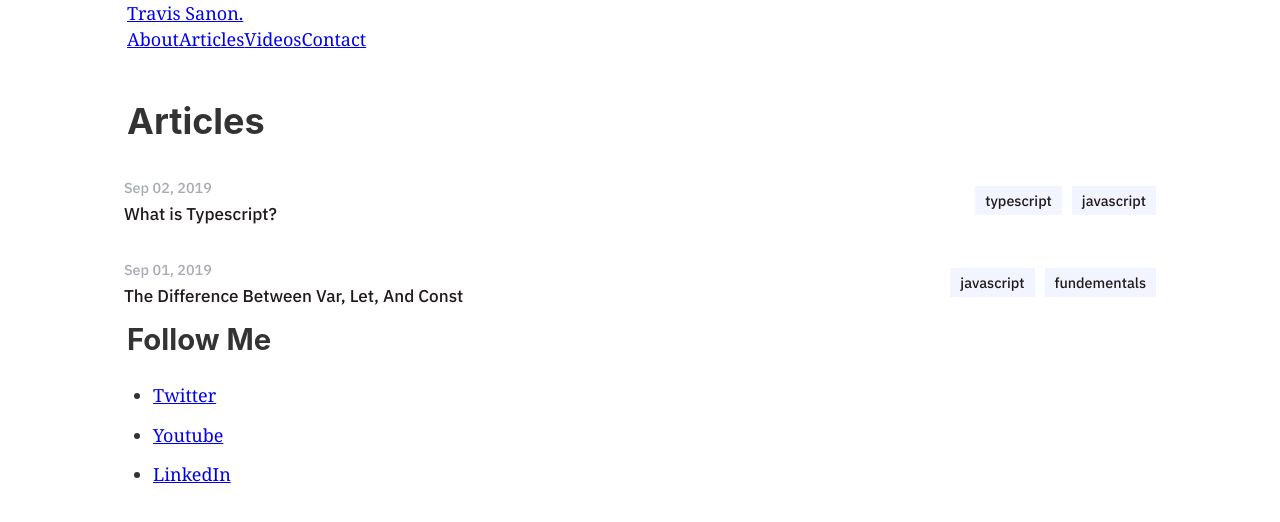
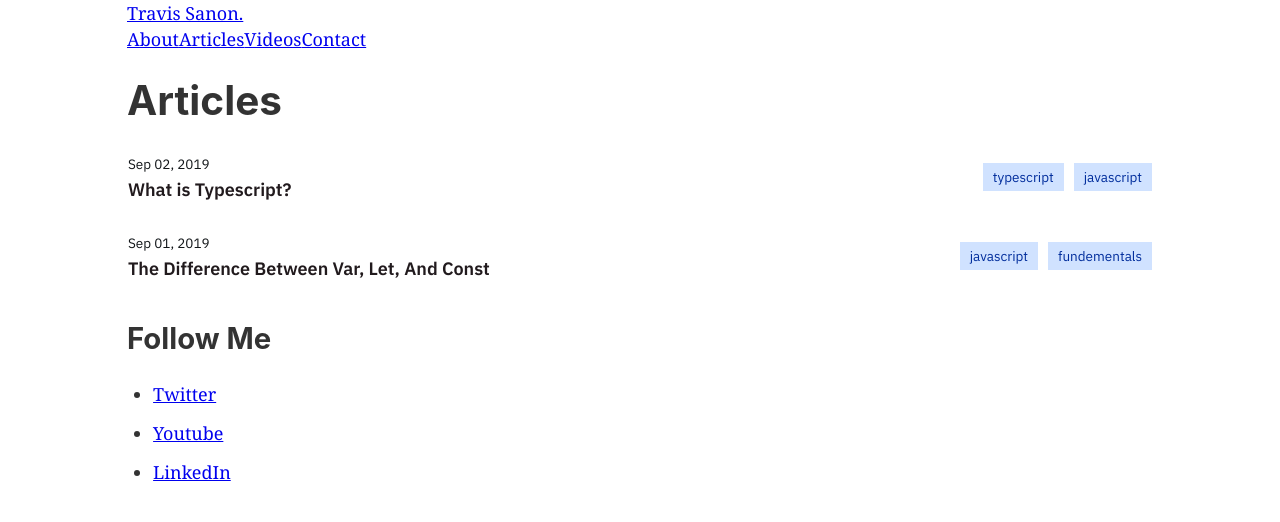
Before and after one commit to travissanon/travissanon.com, a Gatsby site: page /articles in a window 1280 px wide. Built offline with nearby package versions, Linux system fonts and the light colour scheme; Gatsby itself is replaced by a stand-in of ours.

Commit message:
feat: add article section tweeks (#27)

```diff
--- a/src/components/introduction.js
+++ b/src/components/introduction.js
@@ -32,7 +32,7 @@ const Introduction = ({ siteTitle }) => (
         </span>
       </a>
       <a
-        href="https://www.youtube.com/c/DevMaterial/featured"
+        href="https://codepen.io/travissanon"
         target="_blank"
         className="button button--dark-grey"
       >
--- a/src/stylesheets/articles.scss
+++ b/src/stylesheets/articles.scss
@@ -2,27 +2,27 @@
 
 .articles {
   max-width: 100%;
-  margin-top: 50px;
+  margin: var(--layout-02) 0;
 
   &__header {
     order: 1;
-    font-size: 2rem;
-    margin-bottom: 18px;
+    font-size: var(--font-xl);
+    margin-bottom: var(--spacing-04);
   }
 
   &__container {
     display: grid;
     align-items: stretch;
-    margin-left: -1rem;
-    margin-right: -1rem;
+    margin-left: -0.7rem;
+    margin-right: -0.7rem;
   }
 
   &__article {
-    padding: 15px;
-    transition: all 0.1s;
+    padding: var(--spacing-04);
+    transition: all 100ms ease-in-out;
 
     &:hover {
-      background-color: $hover-background;
+      background-color: #f2f4f8;
     }
 
     @media screen and (min-width: 850px) {
@@ -42,30 +42,31 @@
 
   &__date {
     font-family: "IBM Plex Sans", sans-serif;
-    font-size: 0.8rem;
-    font-weight: 500;
-    color: $grey-primary;
+    font-size: var(--font-xxs);
+    font-weight: 400;
+    color: #121619;
     white-space: nowrap;
   }
 
   &__title {
     font-family: "IBM Plex Sans", sans-serif;
-    font-size: 0.95rem;
-    font-weight: 500;
+    font-size: var(--font-sm);
+    font-weight: 600;
     color: $black-primary;
   }
 
   &__tags {
     height: 100%;
     font-family: "IBM Plex Sans", sans-serif;
-    font-size: 0.8rem;
+    font-size: var(--font-xxs);
     text-decoration: none;
     color: $black-primary;
-    font-weight: 500;
+    font-weight: 400;
   }
 
   &__tag {
-    background: #f2f4ff;
+    background: rgb(208, 226, 255);
+    color: rgb(0, 45, 156);
     padding: 5px 10px;
     margin-left: 10px;
   }
--- a/src/stylesheets/home.scss
+++ b/src/stylesheets/home.scss
@@ -5,8 +5,7 @@
   display: flex;
   justify-content: space-between;
   align-items: center;
-  margin: var(--spacing-06) 0;
-  padding-bottom: var(--layout-03);
+  margin: var(--layout-02) 0;
   max-width: 100%;
 
   &__title-name {
@@ -58,7 +57,7 @@
 
 .introduction {
   font-family: "IBM Plex Sans", sans-serif;
-  margin: 45px 0;
+  padding: var(--layout-02) 0;
 
   &__title {
     font-size: var(--font-xxxl);
```
